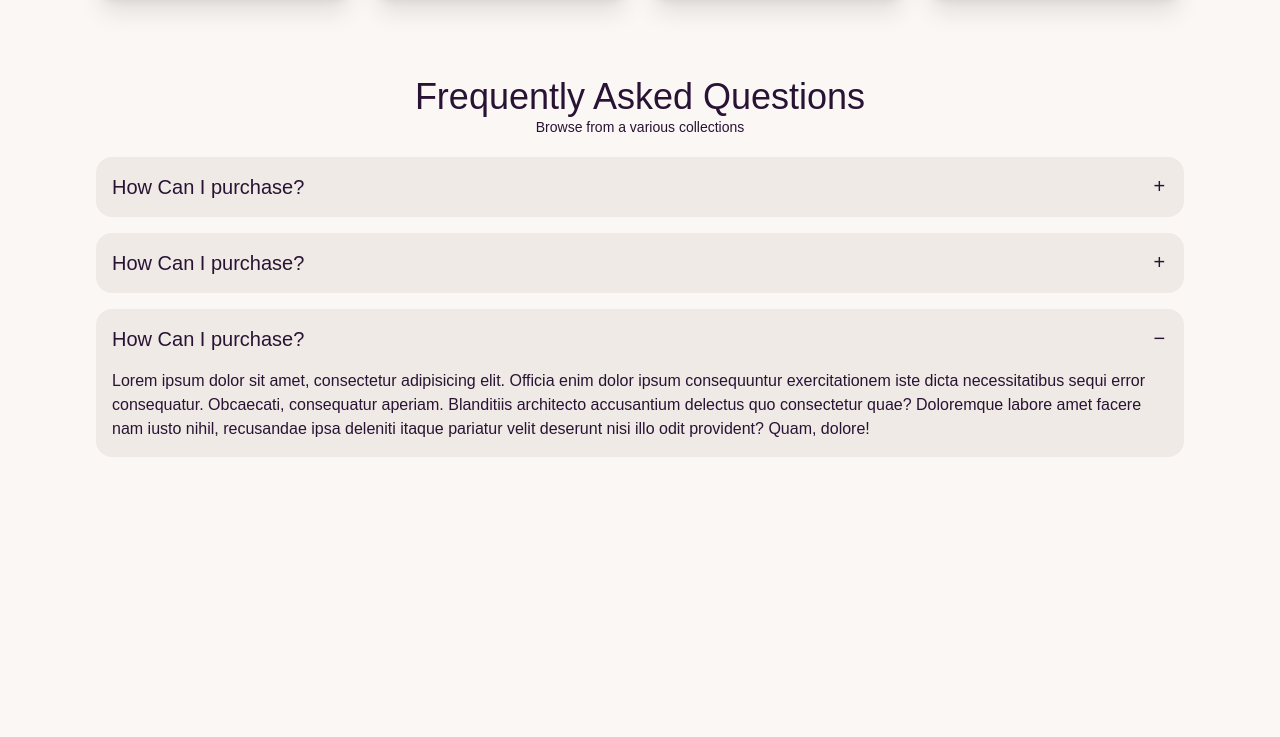
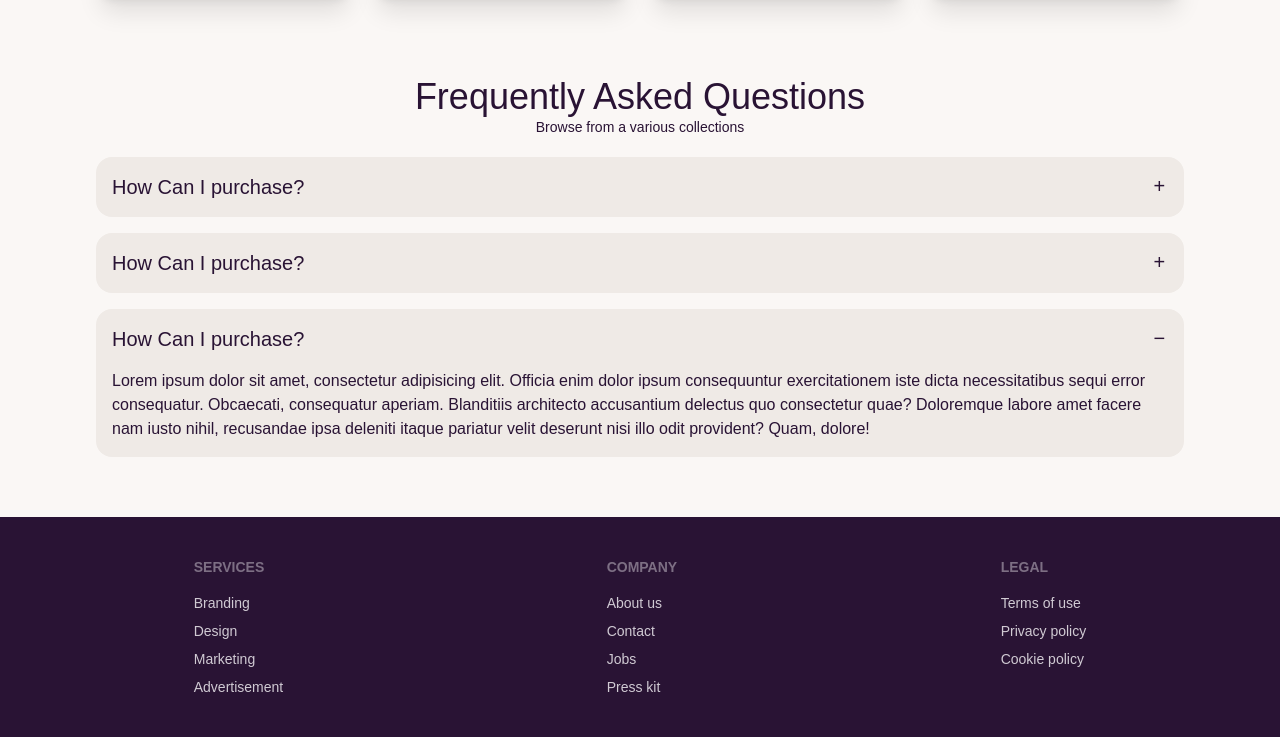
Before and after one commit to Sharifrony725/daisy-man-online-shop, a plain HTML site: page index.html in a window 1280 px wide. Shown: the part 2163-2900 px from the top of the page. Before the commit the page ends 2680 px from the top, so only its background shows below. Drawn offline with nearby package versions, Linux system fonts and the light colour scheme.

Commit message:
footer section

```diff
--- a/index.html
+++ b/index.html
@@ -245,5 +245,28 @@
             </div>
         </section>
    </main>
+   <!-- footer -->
+   <footer class="footer flex justify-around mx-auto p-10 bg-neutral text-neutral-content">
+        <div>
+            <span class="footer-title">Services</span>
+            <a class="link link-hover">Branding</a>
+            <a class="link link-hover">Design</a>
+            <a class="link link-hover">Marketing</a>
+            <a class="link link-hover">Advertisement</a>
+        </div>
+        <div>
+            <span class="footer-title">Company</span>
+            <a class="link link-hover">About us</a>
+            <a class="link link-hover">Contact</a>
+            <a class="link link-hover">Jobs</a>
+            <a class="link link-hover">Press kit</a>
+        </div>
+        <div>
+            <span class="footer-title">Legal</span>
+            <a class="link link-hover">Terms of use</a>
+            <a class="link link-hover">Privacy policy</a>
+            <a class="link link-hover">Cookie policy</a>
+        </div>
+    </footer>
 </body>
 </html>
```
